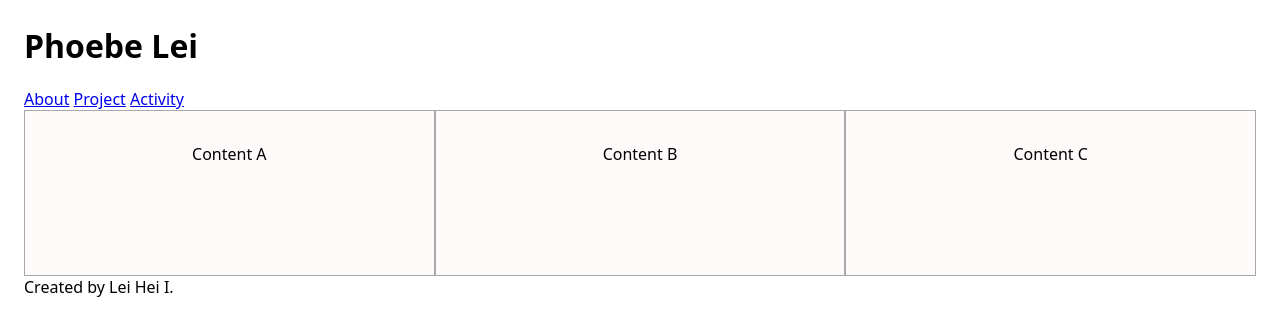
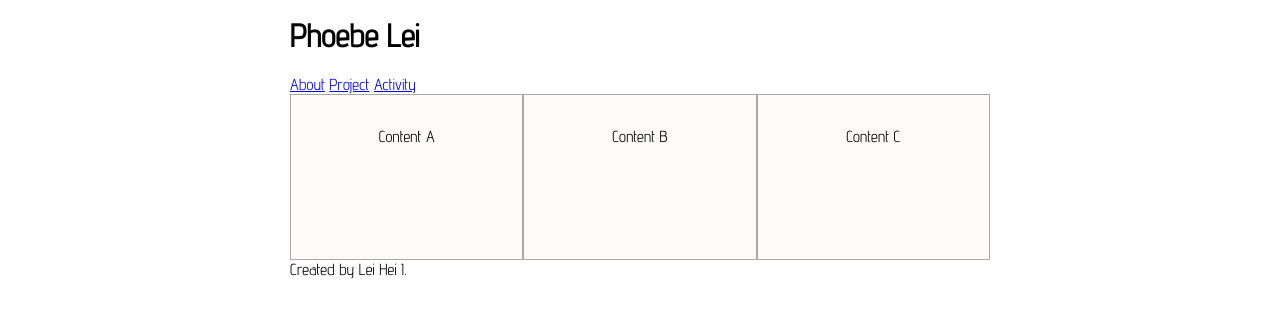
Before and after one commit to LeiHeiI/testing20210123, an Eleventy site: page projects/project1.html in a window 1280 px wide. Built offline with nearby package versions, Linux system fonts and the light colour scheme; Eleventy itself is replaced by a stand-in of ours; files that its build step writes are made by us from their sources.

Commit message:
Update post.css

```diff
--- a/css/post.css
+++ b/css/post.css
@@ -1,8 +1,9 @@
 body {
-  font-family: system-ui, sans-serif;
+  font-family: 'Advent Pro', sans-serif;
+        margin: auto;
+        max-width: 700px;
   padding: 1em;
 }
-
 .row {
   display: flex;
 }
```
